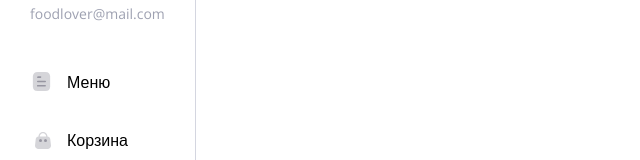
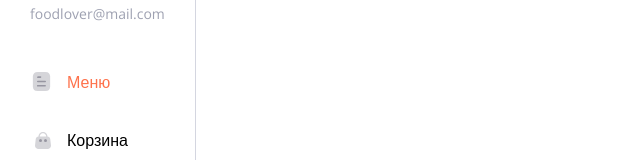
Before and after one commit to Cathereum/delivery-app, a React (Vite) app: page / in a window 1280 px wide. Shown: the part 170-330 px from the top of the page, without its empty margins (0-640 px from the left). Built offline with nearby package versions, Linux system fonts and the light colour scheme.

Commit message:
added a activ link styles in menu (navlink)

```diff
--- a/src/layout/UserLayout/UserLayout.module.css
+++ b/src/layout/UserLayout/UserLayout.module.css
@@ -42,6 +42,13 @@
   color: var(--text-color);
 }
 
+.link:hover {
+  color: var(--primary-color);
+}
+.active {
+  color: var(--primary-color);
+}
+
 .exit {
   margin-top: auto;
   margin-bottom: 30px;
--- a/src/layout/UserLayout/UserLayout.tsx
+++ b/src/layout/UserLayout/UserLayout.tsx
@@ -1,6 +1,7 @@
-import { Link, Outlet } from "react-router-dom";
+import { NavLink, Outlet } from "react-router-dom";
 import styles from "./UserLayout.module.css";
 import { Button } from "../../components/Button/Button";
+import cn from "classnames";
 
 export const UserLayout = () => {
   return (
@@ -12,14 +13,28 @@
           <div className={styles["user__mail"]}>foodlover@mail.com</div>
         </div>
         <div className={styles["navigation"]}>
-          <Link className={styles["link"]} to="/">
+          <NavLink
+            to="/"
+            className={({ isActive }) =>
+              cn(styles["link"], {
+                [styles["active"]]: isActive,
+              })
+            }
+          >
             <img src="/menu-icon.svg" alt="menu-icon" />
             Меню
-          </Link>
-          <Link className={styles["link"]} to="/cart">
+          </NavLink>
+          <NavLink
+            to="/cart"
+            className={({ isActive }) =>
+              cn(styles["link"], {
+                [styles["active"]]: isActive,
+              })
+            }
+          >
             <img src="/cart-icon.svg" alt="cart-icon" />
             Корзина
-          </Link>
+          </NavLink>
         </div>
         <Button className={styles["exit"]}>
           <img src="/logout-icon.svg" alt="logout-icon" />
```
